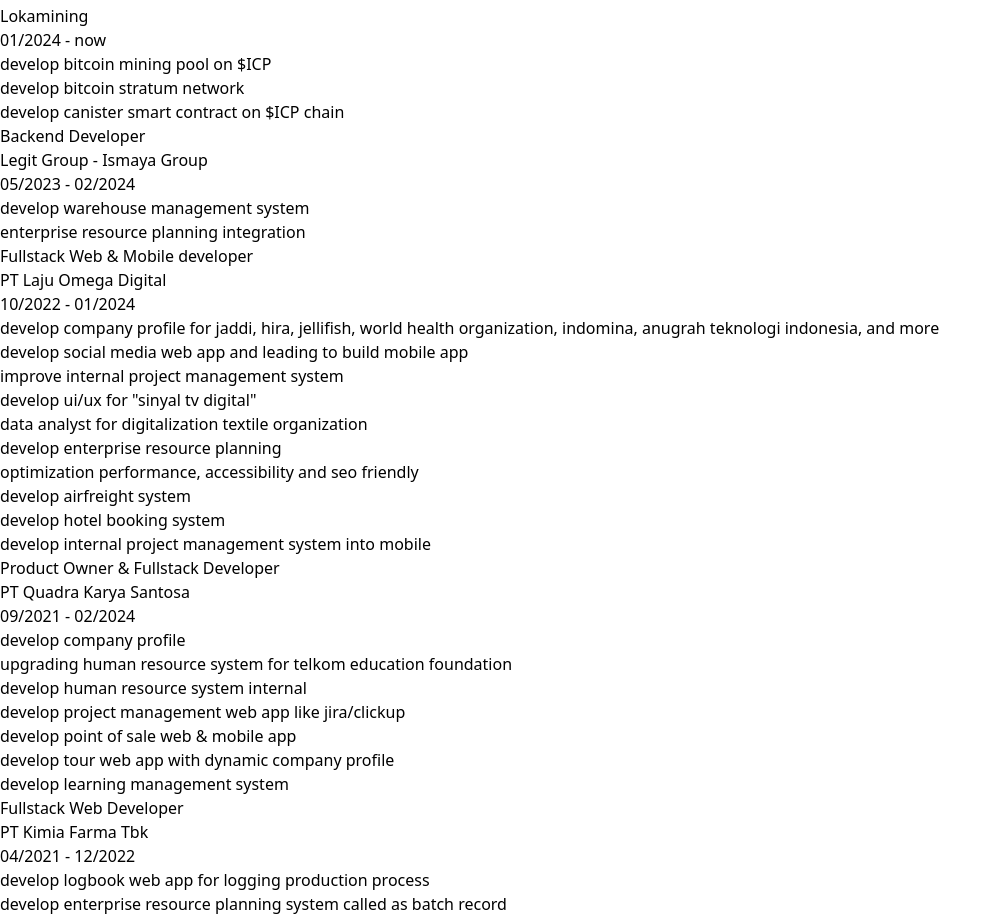
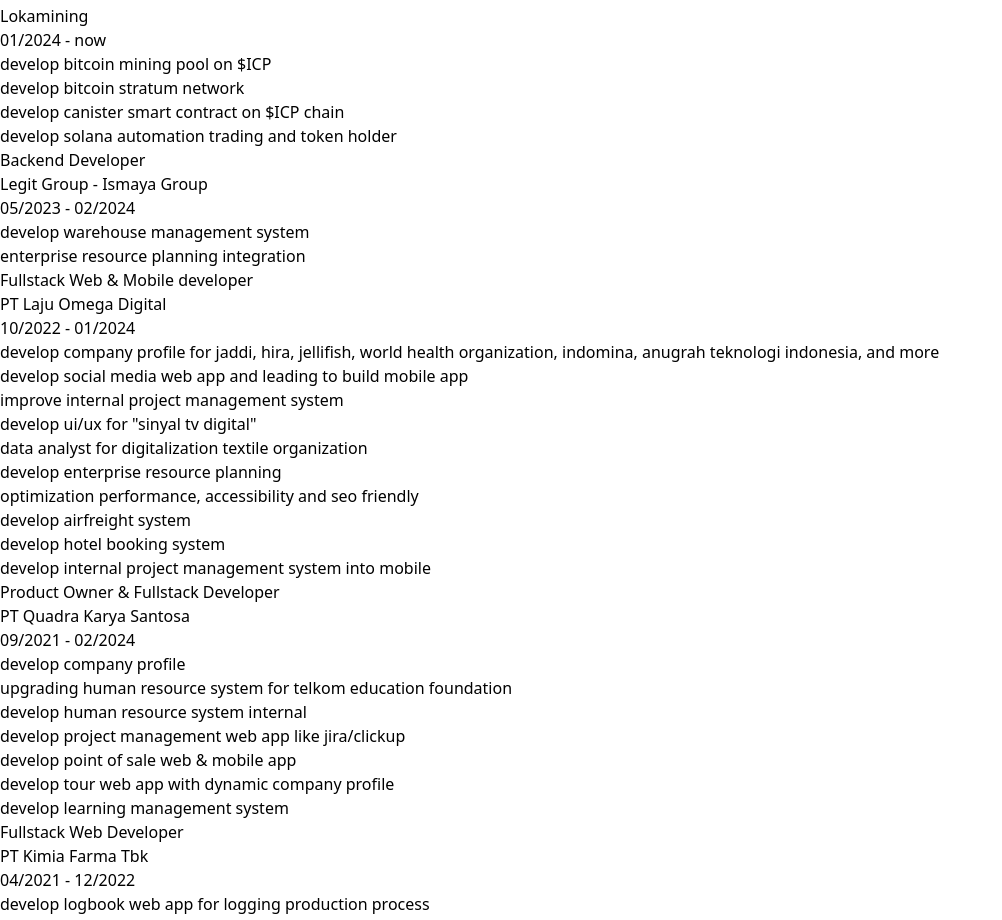
Before and after one commit to Geriano/geriano.github.io-src, a React (Vite) app: page / in a window 1280 px wide. Shown: the part 7267-8187 px from the top of the page, without its empty margins (0-1002 px from the left). Built offline with nearby package versions, Linux system fonts and the light colour scheme.

Commit message:
feat: add experience

```diff
--- a/src/App.tsx
+++ b/src/App.tsx
@@ -76,6 +76,7 @@
       'develop bitcoin mining pool on $ICP',
       'develop bitcoin stratum network',
       'develop canister smart contract on $ICP chain',
+      'develop solana automation trading and token holder',
     ],
   },
 ]
```
